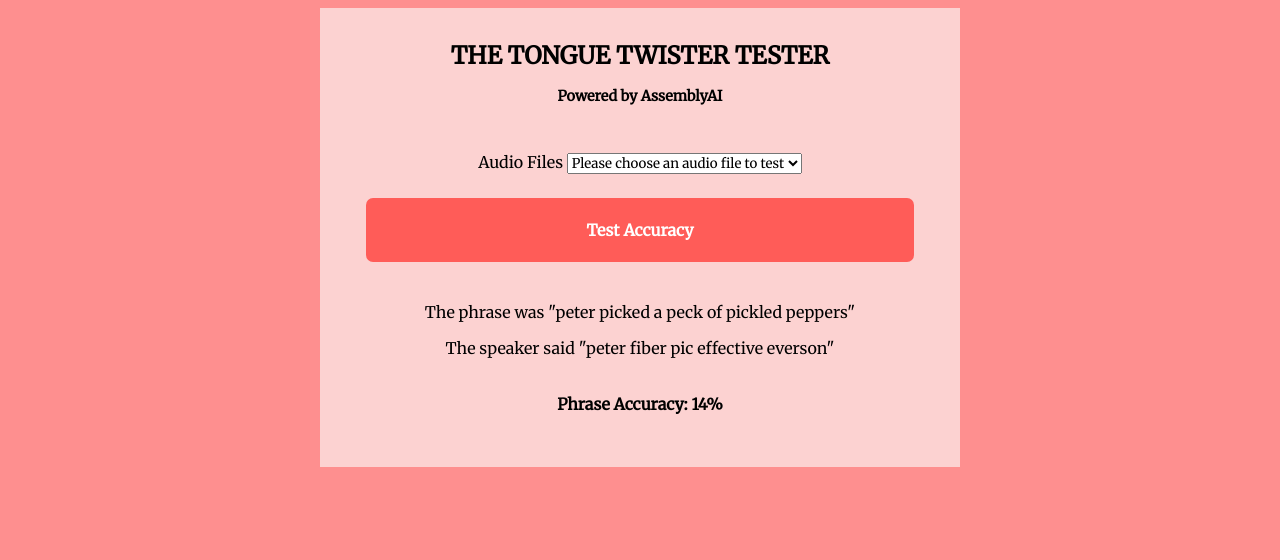
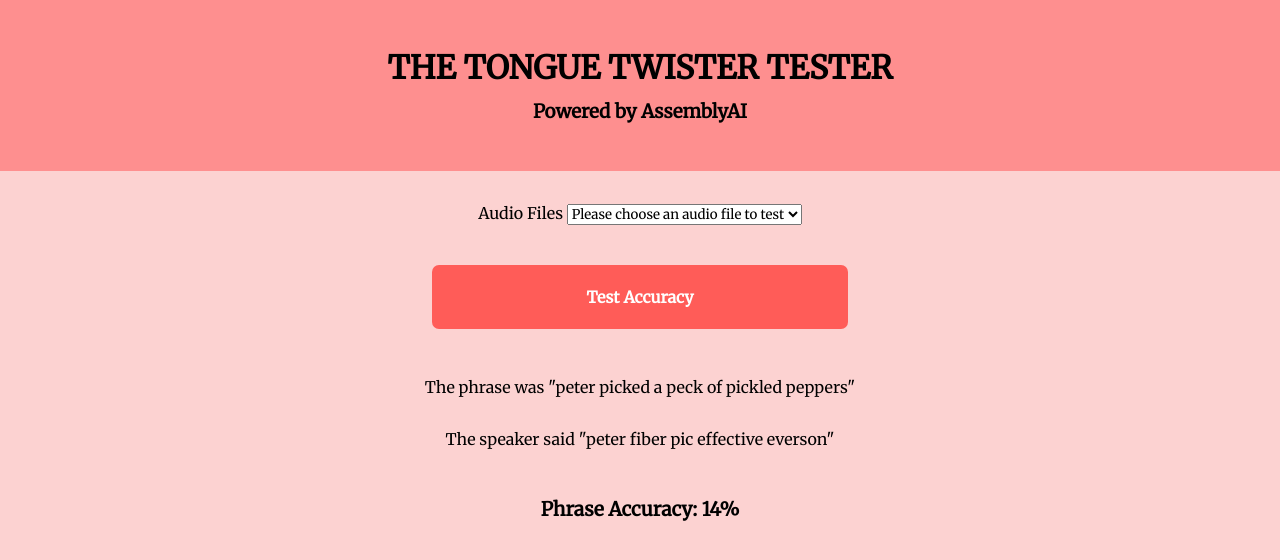
Before and after one commit to LeeVaughn/speech-to-text-translator, a plain HTML site: page index.html in a window 1280 px wide. Drawn offline with Linux system fonts and the light colour scheme; a script that the page names is missing.

Commit message:
Adjust base styling for header and add media queries

```diff
--- a/css/styles.css
+++ b/css/styles.css
@@ -4,27 +4,34 @@
   font-family: 'Merriweather', serif;
 }
 
+body, h1, h3 {
+  margin: 0;
+}
+
 body {
   display: flex;
   flex-direction: column;
   text-align: center;
+  background-color: #FCD2D1;
+}
+
+header, main {
+  /* height: calc(50vh - 8px); */
+  background-color: #FCD2D1;
+}
+
+div {
   background-color: #FE8F8F;
 }
 
-header, main {
-  background-color: #FCD2D1;
-}
-
-header {
-  padding: 1rem 1rem 0 1rem;
-}
-
 h1 {
+  padding-top: 2rem;
   font-size: 1.5rem;
   text-transform: uppercase;
 }
 
 h3 {
+  padding: .75rem 0 2rem 0;
   font-size: .9rem;
 }
 
@@ -49,19 +56,50 @@ button {
 }
 
 main {
-  padding: 0 1rem 1rem 1rem;
+  padding: 0 1rem 0 1rem;
 }
 
 #results {
-  padding: 1.3rem 0;
+  padding-top: 1.3rem;
   font-weight: bold;
 }
 
 /* Media Queries ------------------- */
 @media (min-width: 768px) {
-  body {
+  h1 {
+    padding-top: 3rem;
+    font-size: 2em;
+  }
+
+  h3 {
+    padding-bottom: 3rem;
+    font-size: 1.17em;
+  }
+
+  form, main {
     margin-left: auto;
     margin-right: auto;
+    width: 65%;
+    background-color: #FCD2D1;
+  }
+
+  button {
+    margin: 2.5rem auto 1.5rem auto;
+    display: block;
     width: 50%;
   }
+
+  p {
+    padding: .5rem 0;
+  }
+
+  #results {
+    font-size: 1.2rem;
+  }
 }
+
+@media (min-width: 1380px) {
+  button {
+    width: 25%;
+  }
+}
```
